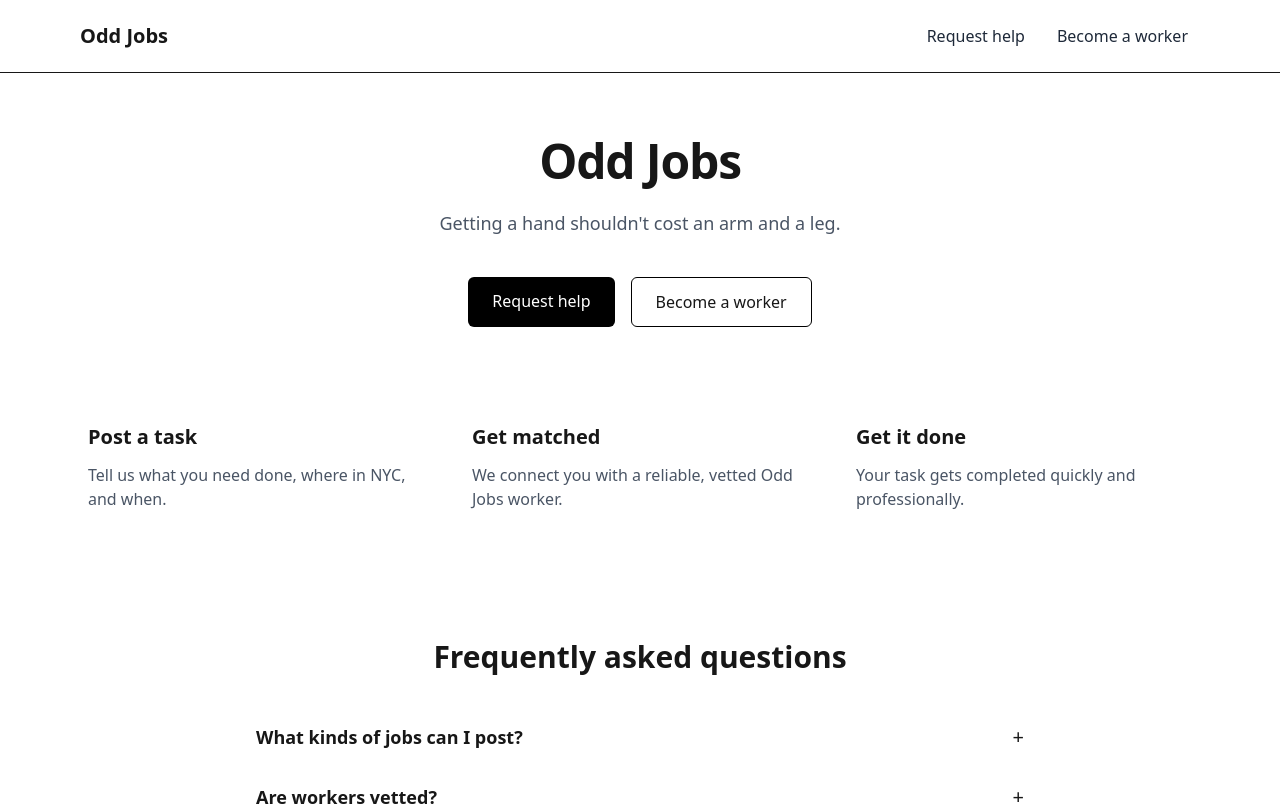
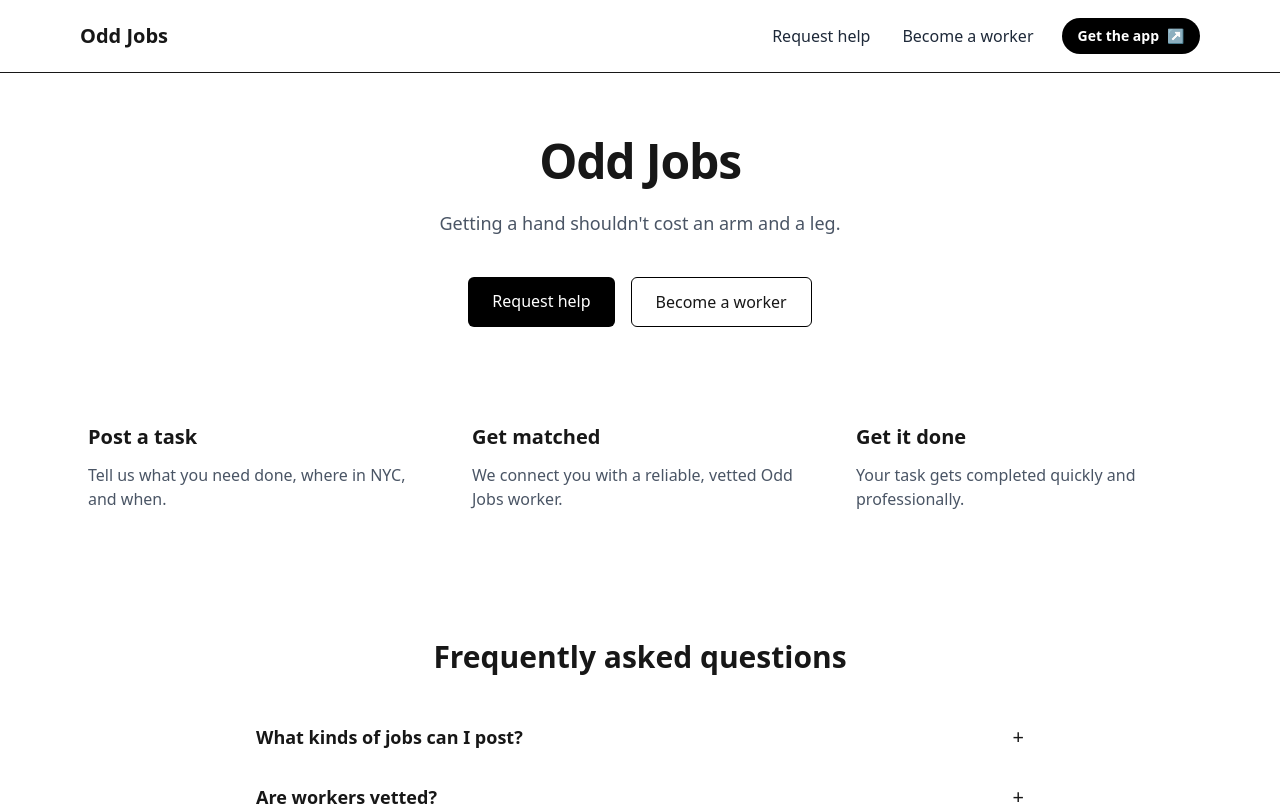
Before and after one commit to boco3000/odd-jobs-site, a Next.js app: page / in a window 1280 px wide. Shown: the top 806 px of the page. Built offline with nearby package versions, Linux system fonts and the light colour scheme.

Commit message:
Polish Get the app header button

```diff
--- a/src/components/Header.tsx
+++ b/src/components/Header.tsx
@@ -12,6 +12,15 @@ export default function Header() {
         <div className="flex items-center gap-2">
           <NavLink href="/request-help">Request help</NavLink>
           <NavLink href="/become-a-worker">Become a worker</NavLink>
+
+          <a
+            href="https://apps.apple.com/us/app/the-oddjobs-app/id1515838366"
+            target="_blank"
+            rel="noopener noreferrer"
+            className="ml-2 inline-flex items-center gap-2 rounded-full bg-black px-4 py-2 text-sm font-semibold text-white transition hover:bg-gray-800 focus:outline-none focus:ring-2 focus:ring-black focus:ring-offset-2 focus:ring-offset-white dark:focus:ring-offset-black"
+          >
+            Get the app <span aria-hidden="true">↗</span>
+          </a>
         </div>
       </nav>
     </header>
```
